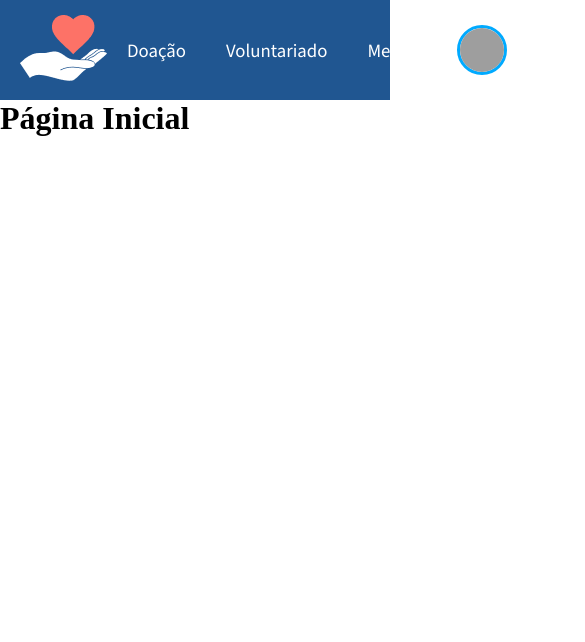
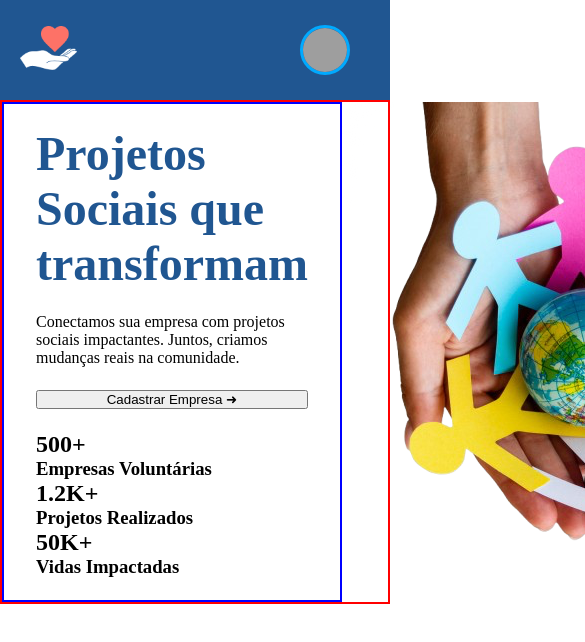
Before and after one commit to julianabety/connect, a React (Vite) app: page / in a window 390 px wide. Shown: the top 642 px of the page, 585 px wide, since content can reach past the window. Built offline with nearby package versions, Linux system fonts and the light colour scheme; grey boxes are pictures that could not be loaded; a web font is replaced by a local one.

Commit message:
feat: cria página Home e refina comportamento do Header mobile

```diff
--- a/src/components/header/Header.jsx
+++ b/src/components/header/Header.jsx
@@ -1,11 +1,31 @@
 import { Link } from 'react-router-dom';
 import Logo from '../../assets/images/logo.png';
 import S from './header.module.scss';
-import { useState } from 'react';
+import { useEffect, useState } from 'react';
 
 export default function Header() {
 
  const [menuOpen, setMenuOpen] = useState(false);
+
+ const [isMobile, setIsMobile] = useState (window.innerWidth <= 768);
+
+
+ useEffect(() => {
+  function menuMobile() {
+    setIsMobile (window.innerWidth <= 768);
+    if(window.innerWidth > 768) {
+      setMenuOpen (false);
+    }
+  }
+
+  window.addEventListener ('resize', menuMobile);
+
+  return () => {
+    window.removeEventListener ('resize', menuMobile);
+  };
+
+
+ }, []);
 
 
   return (
@@ -20,12 +40,17 @@ export default function Header() {
 
       </section>
 
+      {!isMobile && (
+
         <nav className={S.nav}>
           <Link to="/doacao">Doação</Link>
           <Link to="/voluntariado">Voluntariado</Link>
           <Link to="/mentoria">Mentoria</Link>
           <Link to="/eventos">Eventos</Link>
         </nav>
+
+      )}
+
 
       <img className={S.imgUser} src="https://avatars.githubusercontent.com/u/187912049?v=4" alt="Imagem do usuário"
       onClick={() => setMenuOpen (!menuOpen)}/>
@@ -35,6 +60,16 @@ export default function Header() {
         <Link to="/usuario">Juliana Ferreira</Link>
         <Link>Meu Voluntariado</Link>
         <Link>Configurações de conta</Link>
+
+        {isMobile && (
+          <div className={S.md}>
+            <Link to="/doacao" onClick={()=> setMenuOpen(false)}>Doação</Link>
+            <Link to="/voluntariado" onClick={()=> setMenuOpen(false)}>Voluntariado</Link>
+            <Link to="/mentoria" onClick={()=> setMenuOpen(false)}>Mentoria</Link>
+            <Link to="/eventos" onClick={()=> setMenuOpen(false)}>Eventos</Link>
+          </div>
+
+        )}
         <Link>Sair</Link>
       </nav>
 
--- a/src/components/header/header.module.scss
+++ b/src/components/header/header.module.scss
@@ -1,5 +1,4 @@
 .header{
-    // border: solid 2px red;
     height: 100px;
     display: flex;
     align-items: center;
@@ -18,6 +17,7 @@
         display: flex;
         align-items: center;
         justify-content: space-between;
+
 
         a{
             color: white;
@@ -53,7 +53,14 @@
     display: flex;
     flex-direction: column;
     width: 200px;
-    z-index: 1000;
+
+    div {
+        display: flex;
+        flex-direction: column;
+        border-top: 1px solid #eee;
+        margin-top: 5px;
+        padding-top: 5px;
+    }
 
     a{
         color: #333;
@@ -70,3 +77,18 @@
 .closedNav{
     display: none;
 }
+
+@media (max-width: 768px) {
+   .imgLogo{
+        max-width: 57px;
+   }
+}
+
+@media (max-width: 500px) {
+  .navUser{
+        a{
+            font-size: 1rem;
+            padding: 5px 10px;
+        }
+    }
+}
--- a/src/pages/home/Home.jsx
+++ b/src/pages/home/Home.jsx
@@ -1,9 +1,35 @@
-import React from 'react'
+import S from "./home.module.scss";
+import banner from '../../assets/images/banner.png';
 
 export default function Home() {
   return (
-    <div>
-      <h1>Página Inicial</h1>
-    </div>
+    <main className={S.main}>
+
+      <section className={S.info}>
+      <h1>Projetos Sociais que transformam</h1>
+      <p>Conectamos sua empresa com projetos sociais impactantes. Juntos, criamos mudanças reais na comunidade.</p>
+      <button>Cadastrar Empresa ➜</button>
+
+      <section className={S.numbers}>
+        <article>
+          <h2>500+</h2>
+          <h3>Empresas Voluntárias</h3>
+        </article>
+
+        <article>
+          <h2>1.2K+</h2>
+          <h3>Projetos Realizados</h3>
+        </article>
+
+        <article>
+          <h2>50K+</h2>
+          <h3>Vidas Impactadas</h3>
+        </article>
+        </section>
+
+      </section>
+
+      <img src={banner} alt="Imagem de mãos segurando o globo terrestre representando a conexão entre empresas e projetos sociais"/>
+    </main>
   )
 }
--- a/src/pages/home/home.module.scss
+++ b/src/pages/home/home.module.scss
@@ -0,0 +1,18 @@
+.main{
+    border: 2px solid red;
+    display: flex;
+    justify-content: space-between;
+}
+
+.info{
+    border: 2px solid blue ;
+    display: flex;
+    flex-direction: column;
+    justify-content: space-evenly;
+    padding: 0 2rem;
+
+    h1{
+        font-size: 3rem;
+        color:#205691;
+    }
+}
```
Also changed, not shown: src/assets/images/banner.png (added). Lines whose indentation alone changed are shown as unchanged.
